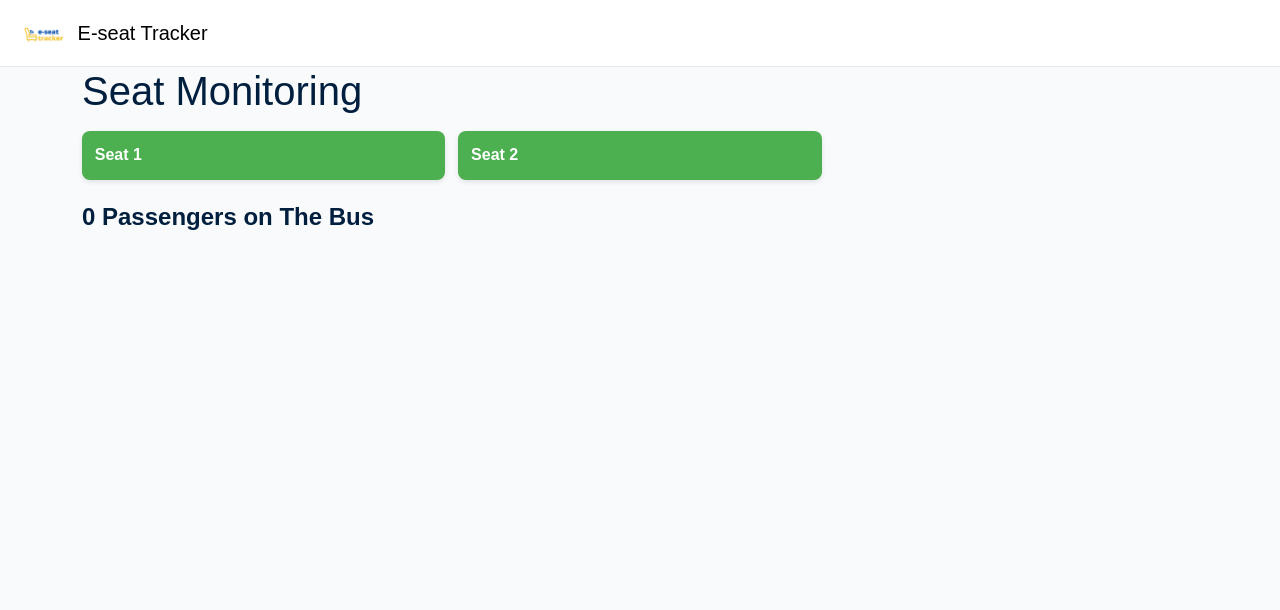
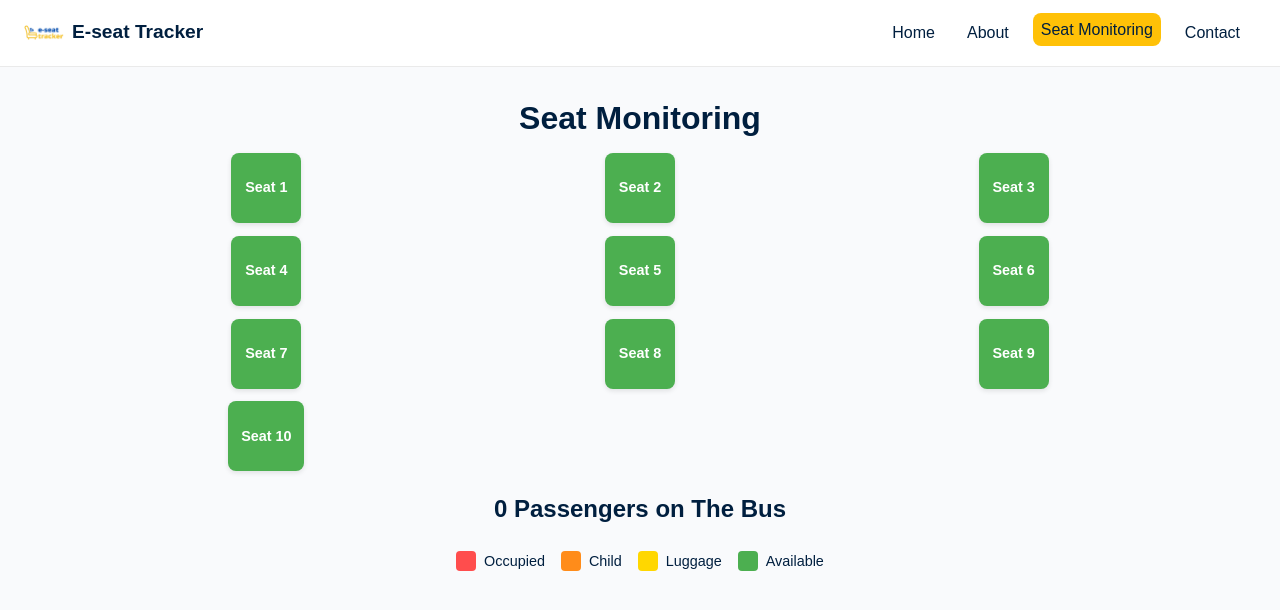
Before and after one commit to amurryd/Bus-Tracking-App, a Flask app: page /seat_availability in a window 1280 px wide. Shown: the top 610 px of the page. Run offline with Flask 3, Linux system fonts and the light colour scheme; some libraries are stand-ins or nearby versions.

Commit message:
Revert "Update app.py"

```diff
--- a/Bus Seat Tracking/app.py
+++ b/Bus Seat Tracking/app.py
@@ -1,6 +1,5 @@
 # app.py
 import os
-import time
 import eventlet
 eventlet.monkey_patch()
 
@@ -22,25 +21,20 @@ socketio = SocketIO(app, logger=True, engineio_logger=True)
 mqtt = Mqtt(app)
 
 # Initialize seat and passenger data
-seats = {
-    "seat1": {"status": "Kursi Kosong", "classification": "N/A"},
-    "seat2": {"status": "Kursi Kosong", "classification": "N/A"}
-}
+seats = {}
 passenger_count = 0
 
-# Track completeness of data updates for each seat
-seat_data_complete = {
-    "seat1": {"status": False, "classification": False},
-    "seat2": {"status": False, "classification": False}
-}
+def initialize_seats(num_seats):
+    global seats
+    seats = {
+        f"seat{i}": {
+            "status": "Kursi Kosong",
+            "classification": "N/A"
+        }
+        for i in range(1, num_seats + 1)
+    }
 
-def emit_if_seat_data_complete(seat_id):
-    """Emit seat data if both status and classification are complete for the seat."""
-    if seat_data_complete[seat_id]["status"] and seat_data_complete[seat_id]["classification"]:
-        socketio.emit('update_data', {'seats': seats, 'passenger_count': passenger_count})
-        # Reset flags for the next update
-        seat_data_complete[seat_id]["status"] = False
-        seat_data_complete[seat_id]["classification"] = False
+initialize_seats(10)  # Set the number of seats
 
 @mqtt.on_connect()
 def handle_connect(client, userdata, flags, rc):
@@ -54,39 +48,35 @@ def handle_connect(client, userdata, flags, rc):
     else:
         print("Failed to connect, return code", rc)
 
+
 @mqtt.on_message()
 def handle_mqtt_message(client, userdata, message):
     global seats, passenger_count
     topic = message.topic
     payload = message.payload.decode()
 
-    print(f"Received MQTT message on {topic}: {payload}")
+    print(f"Received MQTT message on {topic}: {payload}")  # Debug log
 
-    # Process seat status and classification updates with completeness tracking
+    # Process seat status and classification
     if topic == "sensor/status1":
         seats['seat1']['status'] = payload
-        seat_data_complete["seat1"]["status"] = True
-        emit_if_seat_data_complete("seat1")
-
     elif topic == "sensor/klasifikasi1":
         seats['seat1']['classification'] = payload
-        seat_data_complete["seat1"]["classification"] = True
-        emit_if_seat_data_complete("seat1")
-
     elif topic == "sensor/status2":
         seats['seat2']['status'] = payload
-        seat_data_complete["seat2"]["status"] = True
-        emit_if_seat_data_complete("seat2")
-
     elif topic == "sensor/klasifikasi2":
         seats['seat2']['classification'] = payload
-        seat_data_complete["seat2"]["classification"] = True
-        emit_if_seat_data_complete("seat2")
-
-    # Update passenger count immediately as it does not depend on other fields
     elif topic == "rfid/totalTags":
         passenger_count = int(payload)
-        socketio.emit('update_data', {'seats': seats, 'passenger_count': passenger_count})
+
+    # Emit updated data to all connected WebSocket clients
+    print("Emitting update to WebSocket clients")  # Debug log
+    socketio.emit('update_data', {'seats': seats, 'passenger_count': passenger_count})
+
+
+    # Emit updated data to all connected WebSocket clients
+    print("Emitting update to WebSocket clients")  # Debug log
+    socketio.emit('update_data', {'seats': seats, 'passenger_count': passenger_count})
 
 @app.route('/')
 def home():
--- a/Bus Seat Tracking/templates/seat_availability.html
+++ b/Bus Seat Tracking/templates/seat_availability.html
@@ -1,4 +1,3 @@
-<!-- templates/seat_availability.html -->
 <!DOCTYPE html>
 <html lang="en">
 <head>
@@ -6,19 +5,67 @@
     <meta name="viewport" content="width=device-width, initial-scale=1.0">
     <title>E-seat Tracker - Seat Monitoring</title>
     <link href="https://cdn.jsdelivr.net/npm/bootstrap@5.3.0-alpha3/dist/css/bootstrap.min.css" rel="stylesheet">
-    <script src="https://cdn.socket.io/4.0.0/socket.io.min.js"></script>
+    <script async src="https://cdn.socket.io/4.0.0/socket.io.min.js"></script>
     <style>
-        /* Styling for seats, navbar, and layout */
+        /* General Styling */
         body { background-color: #f9fafc; color: #001f3f; font-family: Arial, sans-serif; }
         .navbar { background-color: white; padding: 0.8rem 1.5rem; border-bottom: 1px solid #eaeaea; }
-        .navbar-brand img { width: 40px; margin-right: 0.5rem; }
-        .seat-grid { display: grid; grid-template-columns: repeat(3, 1fr); gap: 0.8rem; margin-top: 1rem; }
-        .seat { padding: 0.8rem; border-radius: 8px; font-weight: bold; color: white; box-shadow: 0px 2px 5px rgba(0,0,0,0.1); }
+        .navbar-brand { font-weight: bold; color: #001f3f !important; font-size: 1.2rem; display: flex; align-items: center; }
+        .navbar-brand img { width: 40px; height: auto; margin-right: 0.5rem; }
+        .nav-link { color: #001f3f !important; margin: 0 0.5rem; font-weight: 500; }
+        .nav-link.active { background-color: #ffc107; border-radius: 0.5rem; padding: 0.3rem 0.8rem; }
+
+        /* Seat Monitoring Section */
+        .seat-monitoring { padding: 2rem 1rem; text-align: center; }
+        .seat-monitoring h1 { font-size: 2rem; font-weight: bold; color: #001f3f; margin-bottom: 1rem; }
+
+        /* Seat Grid - Fixed 3 Columns */
+        .seat-grid {
+            display: grid;
+            grid-template-columns: repeat(3, 1fr);
+            gap: 0.8rem;
+            justify-items: center;
+            margin-top: 1rem;
+        }
+
+        /* Seat Styling */
+        .seat {
+            display: flex;
+            align-items: center;
+            justify-content: center;
+            font-weight: bold;
+            color: white;
+            padding: 0.8rem;
+            border-radius: 8px;
+            text-align: center;
+            font-size: 0.9rem;
+            min-width: 70px;
+            min-height: 70px;
+            box-shadow: 0px 2px 5px rgba(0,0,0,0.1);
+        }
+
+        /* Seat Status Colors */
         .occupied { background-color: #ff4d4d; }
         .child { background-color: #ff8c1a; }
         .luggage { background-color: #ffd700; }
         .available { background-color: #4caf50; }
-        .passenger-count { font-size: 1.5rem; font-weight: bold; margin-top: 1.2rem; }
+
+        /* Passenger Count */
+        .passenger-count { font-size: 1.5rem; font-weight: bold; color: #001f3f; margin-top: 1.2rem; }
+
+        /* Legend Styling */
+        .legend { display: flex; flex-wrap: wrap; align-items: center; gap: 1rem; margin-top: 1.5rem; justify-content: center; }
+        .legend-item { display: flex; align-items: center; gap: 0.5rem; font-size: 0.9rem; }
+        .legend-box { width: 20px; height: 20px; border-radius: 4px; }
+
+        /* Mobile Specific Adjustments */
+        @media (max-width: 768px) {
+            .seat-monitoring h1 { font-size: 1.6rem; }
+            .navbar { padding: 0.5rem 1rem; }
+            .navbar-brand { font-size: 1rem; }
+            .seat { font-size: 0.8rem; padding: 0.7rem; }
+            .passenger-count { font-size: 1.2rem; }
+        }
     </style>
 </head>
 <body>
@@ -26,54 +73,98 @@
     <!-- Navbar -->
     <nav class="navbar navbar-expand-lg">
         <a class="navbar-brand" href="/">
-            <img src="{{ url_for('static', filename='logo.png') }}" alt="E-seat Logo"> E-seat Tracker
+            <img src="/static/logo.png" alt="E-seat Logo"> E-seat Tracker
         </a>
+        <button class="navbar-toggler" type="button" data-bs-toggle="collapse" data-bs-target="#navbarNav">
+            <span class="navbar-toggler-icon"></span>
+        </button>
+        <div class="collapse navbar-collapse" id="navbarNav">
+            <ul class="navbar-nav ms-auto">
+                <li class="nav-item"><a class="nav-link" href="/">Home</a></li>
+                <li class="nav-item"><a class="nav-link" href="/about">About</a></li>
+                <li class="nav-item"><a class="nav-link active" href="/seat_availability">Seat Monitoring</a></li>
+                <li class="nav-item"><a class="nav-link" href="/contact">Contact</a></li>
+            </ul>
+        </div>
     </nav>
 
     <!-- Seat Monitoring Section -->
     <div class="seat-monitoring container">
         <h1>Seat Monitoring</h1>
+
+        <!-- Seat Grid -->
         <div class="seat-grid" id="seatGrid">
             {% for seat, data in seats.items() %}
-                <div id="{{ seat }}"
+                <div id="{{ seat }}" aria-label="Seat {{ loop.index }}"
                      class="seat {% if data.status == 'Kursi Terisi' %}occupied{% elif data.classification == 'Terdapat Balita' %}child{% elif data.classification == 'Terdapat Barang' %}luggage{% else %}available{% endif %}">
                     Seat {{ loop.index }}
                 </div>
             {% endfor %}
         </div>
+
+        <!-- Passenger Count -->
         <div class="passenger-count" id="passengerCount">{{ passenger_count }} Passengers on The Bus</div>
+
+        <!-- Legend -->
+        <div class="legend">
+            <div class="legend-item"><div class="legend-box occupied"></div> Occupied</div>
+            <div class="legend-item"><div class="legend-box child"></div> Child</div>
+            <div class="legend-item"><div class="legend-box luggage"></div> Luggage</div>
+            <div class="legend-item"><div class="legend-box available"></div> Available</div>
+        </div>
     </div>
 
     <!-- Socket.IO Script -->
 <script>
     const socket = io();
 
+    // Log when connected to Socket.IO server
     socket.on('connect', function () {
         console.log('Connected to Socket.IO server');
     });
 
+    // Handle connection errors
+    socket.on('connect_error', function (error) {
+        console.error('Connection error:', error);
+    });
+
+    // Log when disconnected from Socket.IO server
+    socket.on('disconnect', function () {
+        console.log('Disconnected from Socket.IO server');
+    });
+
+    // Listen for update_data event from the server
     socket.on('update_data', function (data) {
         console.log("Received update_data:", data);
 
         const seatData = data.seats;
         const passengerCount = data.passenger_count;
+        const passengerCountElement = document.getElementById('passengerCount');
 
-            // Update each seat's status and classification
+        // Update each seat's status and classification based on received data
         for (const [seatId, seatInfo] of Object.entries(seatData)) {
             const seatElement = document.getElementById(seatId);
             if (seatElement) {
+                // Clear existing status classes before adding new ones
                 seatElement.classList.remove('occupied', 'child', 'luggage', 'available');
+
+                // Add appropriate class based on status and classification
                 seatElement.classList.add(
-                        seatInfo.status === 'Kursi Terisi' ? 'occupied' :
+                    seatInfo.status === 'Terisi' ? 'occupied' :
                     seatInfo.classification === 'Terdapat Balita' ? 'child' :
                     seatInfo.classification === 'Terdapat Barang' ? 'luggage' : 'available'
                 );
             }
         }
 
-            // Update passenger count
-            document.getElementById('passengerCount').innerText = `${passengerCount} Passengers on The Bus`;
+        // Update passenger count if changed
+        if (passengerCountElement.innerText !== `${passengerCount} Passengers on The Bus`) {
+            passengerCountElement.innerText = `${passengerCount} Passengers on The Bus`;
+        }
     });
 </script>
+
+
+    <script async src="https://cdn.jsdelivr.net/npm/bootstrap@5.3.0-alpha3/dist/js/bootstrap.bundle.min.js"></script>
 </body>
 </html>
```
Lines whose indentation alone changed are shown as unchanged.
